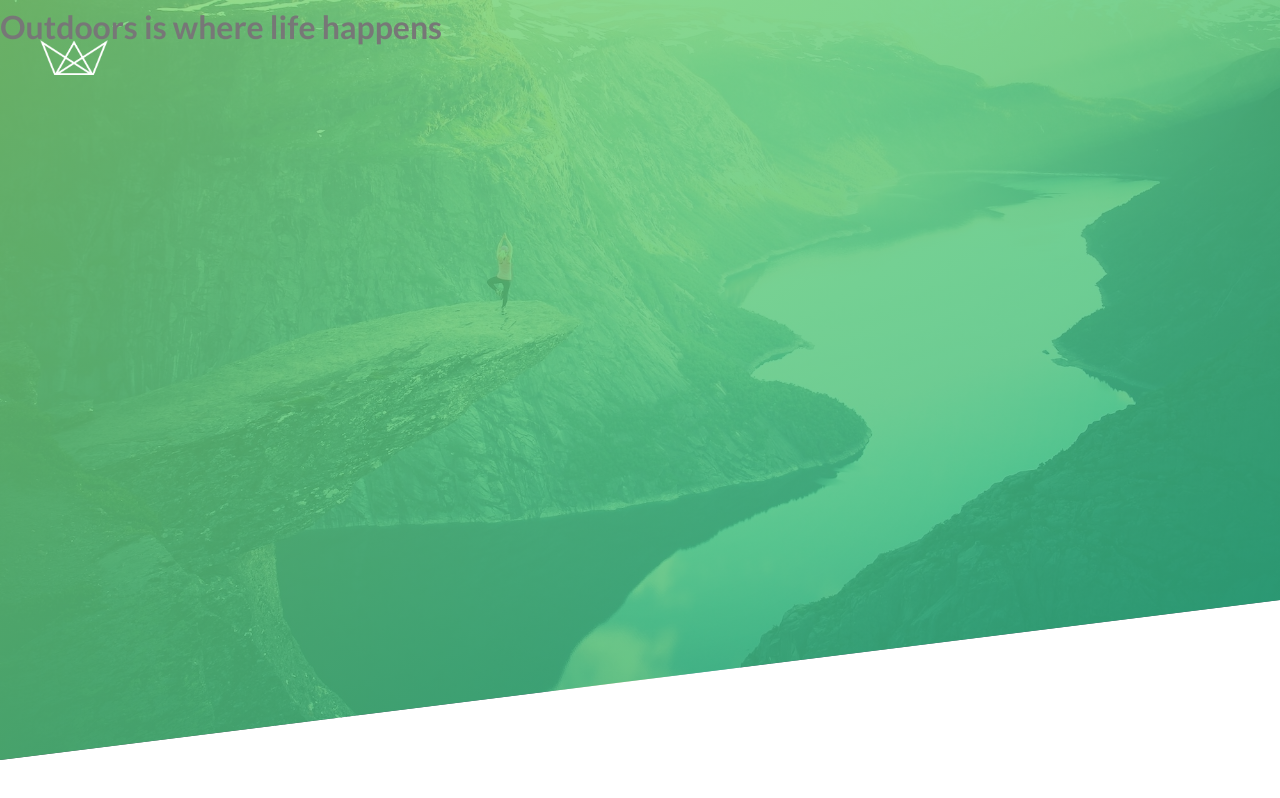
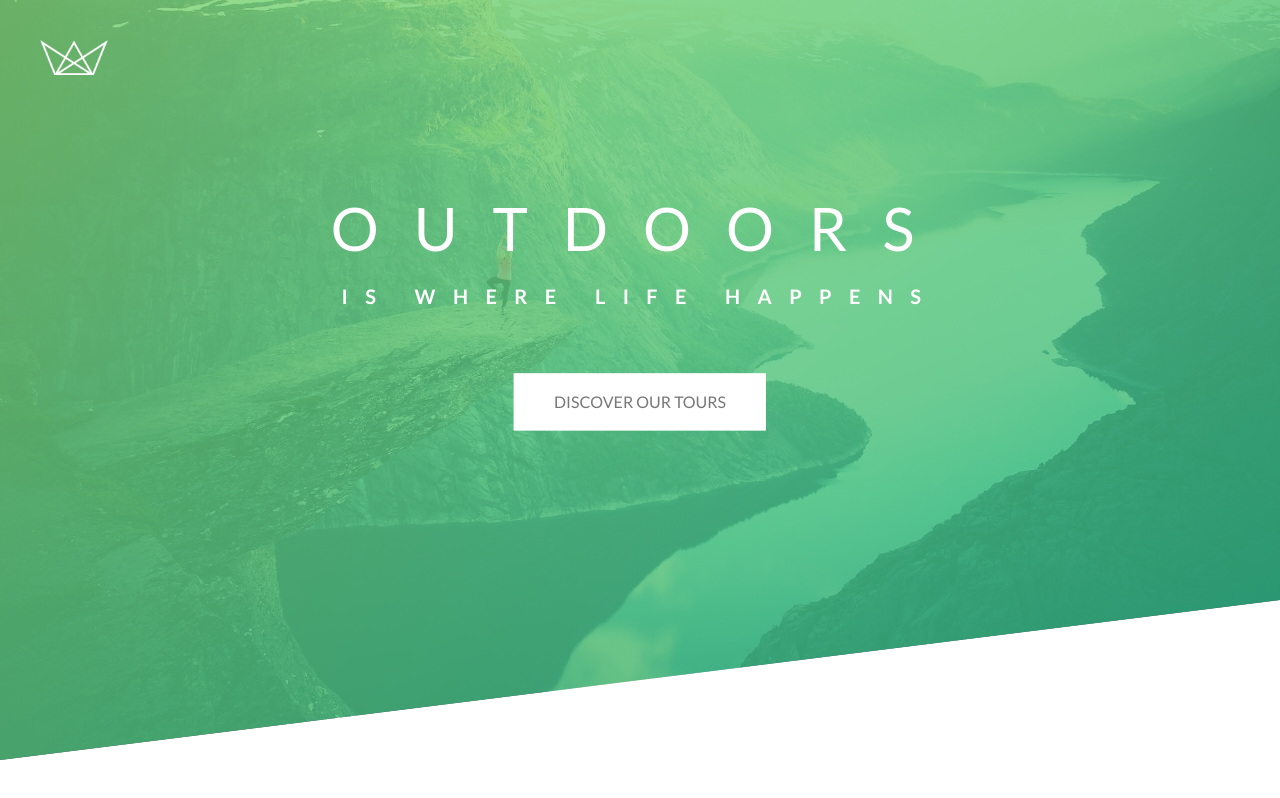
Before and after one commit to alerrero-advancedCSSandSass/Natours, a plain HTML site: page starter/index.html in a window 1280 px wide. Drawn offline with Linux system fonts and the light colour scheme; files that its build step writes are made by us from their sources.

Commit message:
Section 2 finished Natours header done

```diff
--- a/starter/css/style.css
+++ b/starter/css/style.css
@@ -45,3 +45,140 @@ body {
 .logo {
     height: 35px;
 }
+
+.text-box {
+    position: absolute;
+    top: 40%;
+    left: 50%;
+    transform: translate(-50%, -50%);
+    text-align: center;
+}
+
+.heading-primary {
+    color: #fff;
+    text-transform: uppercase;
+    margin-bottom: 60px;
+
+    backface-visibility: hidden;
+
+}
+
+.heading-primary-main {
+    display: block;
+    font-size: 60px;
+    font-weight: 400;
+    letter-spacing: 35px;
+
+    animation-name: moveInLeft;
+    animation-duration: 3s;
+    animation-timing-function: ease-out;
+
+    /*
+    animation-delay: 1s;
+    animation-iteration-count: 3;
+    */
+}
+
+.heading-primary-sub {
+    display: block;
+    font-size: 20px;
+    font-weight: 700;
+    letter-spacing: 17.4px;
+
+    animation: moveInRight 3s ease-out;
+}
+
+@keyframes moveInLeft {
+    0% {
+        opacity: 0;
+        transform: translateX(-100px);
+    }
+
+    60% {
+        transform: translateX(20px);
+    }
+
+    100% {
+        opacity: 1;
+        transform: translate(0);
+    }
+}
+
+@keyframes moveInRight {
+    0% {
+        opacity: 0;
+        transform: translateX(100px);
+    }
+
+    60% {
+        transform: translateX(-20px);
+    }
+
+    100% {
+        opacity: 1;
+        transform: translate(0);
+    }
+}
+
+@keyframes moveInBottom {
+    0% {
+        opacity: 0;
+        transform: translateY(30px);
+    }
+
+    100% {
+        opacity: 1;
+        transform: translate(0);
+    }
+}
+
+.btn:link,
+.btn:visited {
+    text-transform: uppercase;
+    text-decoration: none;
+    padding: 15px 40px;
+    display: inline-block;
+    transition: all .7s;
+    position: relative;
+}
+
+.btn:hover {
+    transform: translateY(-3px);
+    box-shadow: 0 10px 20px rgba(0, 0, 0, .2);
+}
+
+.btn:active {
+    transform: translateY(-1px);
+    box-shadow: 0 5px 10px rgba(0, 0, 0, .2);
+}
+
+.btn-white {
+    background-color: #fff;
+    color:#777;
+}
+
+.btn::after { /*Creating PSEUDO ELEMENT (a "false" element)*/
+    content: ""; /*This is mandatory (may be empty)*/
+    display: inline-block;
+    height: 100%;
+    width: 100%;
+    position: absolute;
+    top: 0;
+    left: 0;
+    z-index: -1;/*Is what is on the front or in the back (like photoshop layers)*/
+    transition: all .4s;
+}
+
+.btn-white::after {
+    background-color: #fff;
+}
+
+.btn:hover::after {
+    transform: scale(1.5);
+    opacity: 0;
+}
+
+.btn-animated {
+    animation: moveInBottom 1s ease-out .75s;
+    animation-fill-mode: backwards;
+}
--- a/starter/index.html
+++ b/starter/index.html
@@ -14,13 +14,20 @@
     </head>
     <body>
         <header class='header'>
+
             <div class='logo-box'>
                 <img src="./img/logo-white.png" alt="logo" class='logo'>
             </div>
-            <h1 class='heading-primary'>
-                <span class='heading-primary-main'>Outdoors</span>
-                <span class='heading-primary-sub'>is where life happens</span>
-            </h1>
+
+            <div class='text-box'>
+                <h1 class='heading-primary'>
+                    <span class='heading-primary-main'>Outdoors</span>
+                    <span class='heading-primary-sub'>is where life happens</span>
+                </h1>
+
+                <a href="#" class="btn btn-white btn-animated">Discover our tours</a>
+            </div>
+
         </header>
     </body>
 </html>
```
